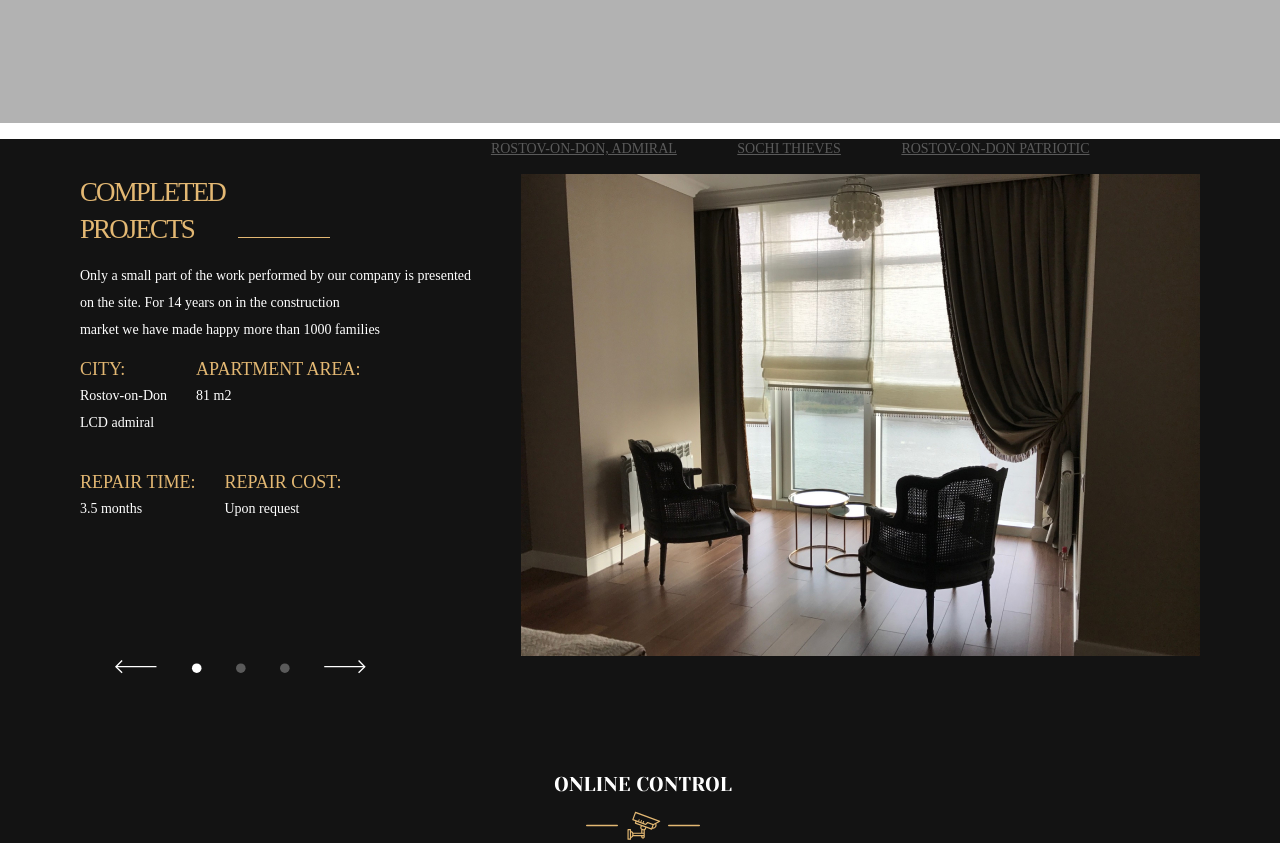
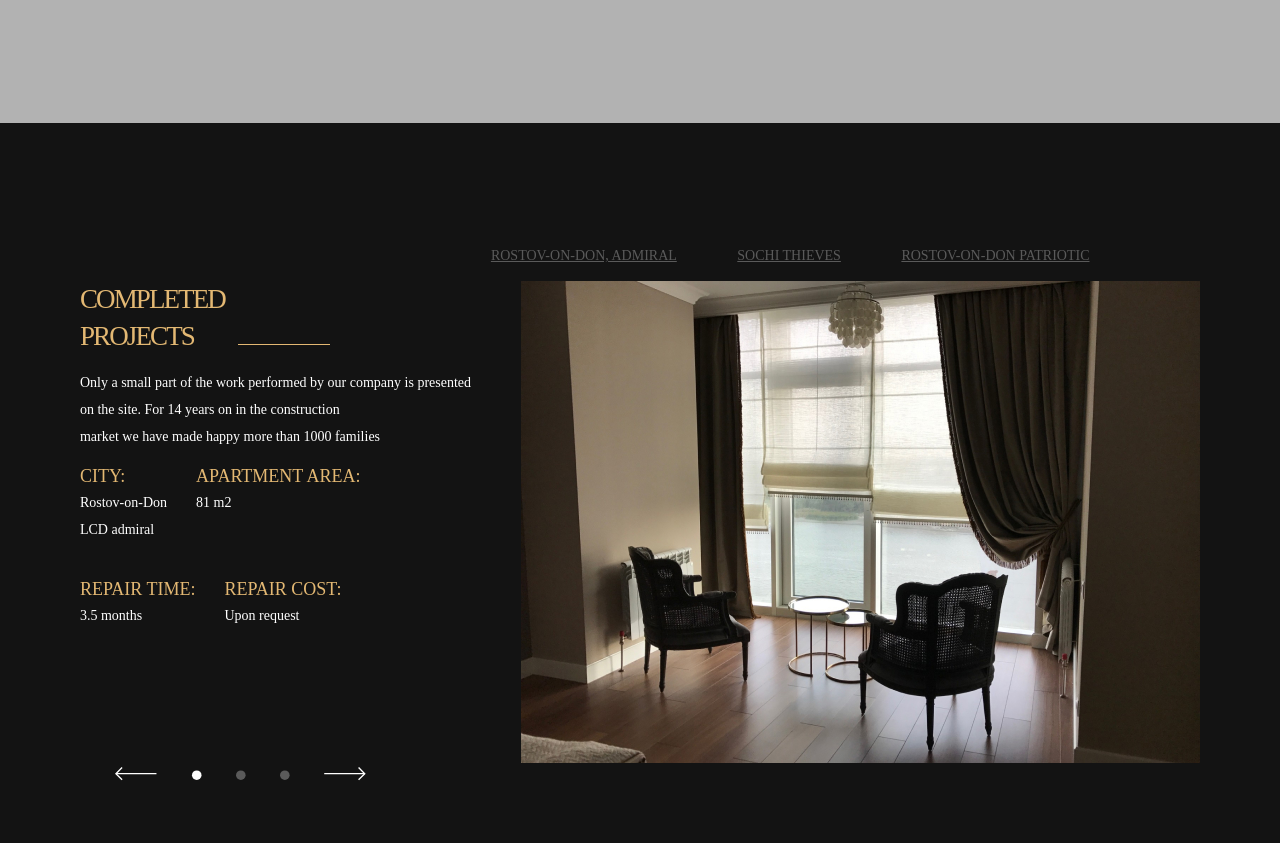
Before and after one commit to Makdak23/Design, a plain HTML site: page index.html in a window 1280 px wide. Shown: the part 760-1603 px from the top of the page. Drawn offline with Linux system fonts and the light colour scheme.

Commit message:
увеличил padding второго блока

```diff
--- a/style.css
+++ b/style.css
@@ -70,6 +70,7 @@ main {
   height: 707px;
   max-width: 1250px;
   margin: 0 auto;
+  padding-top: 107px;
 }
 .title {
   margin: 0px;
```
